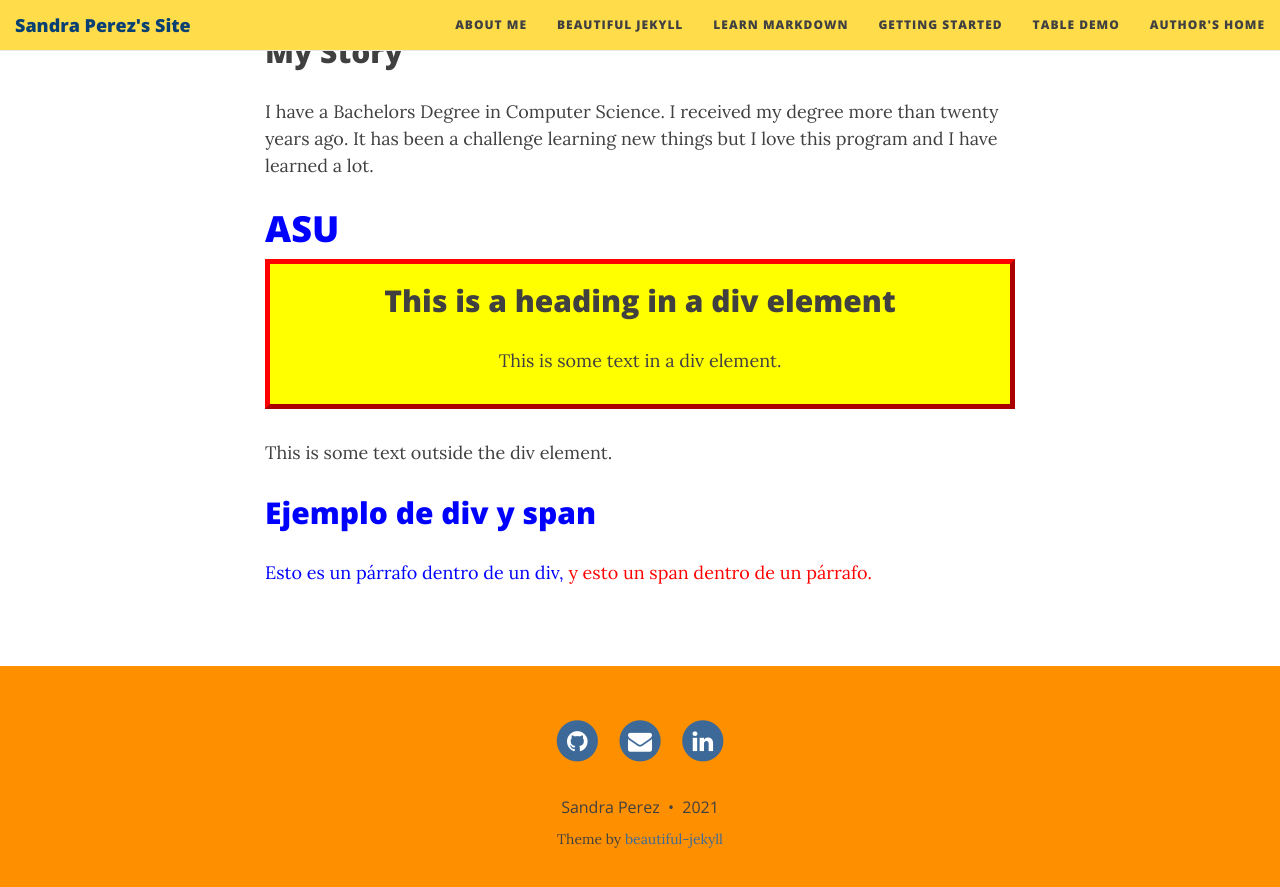
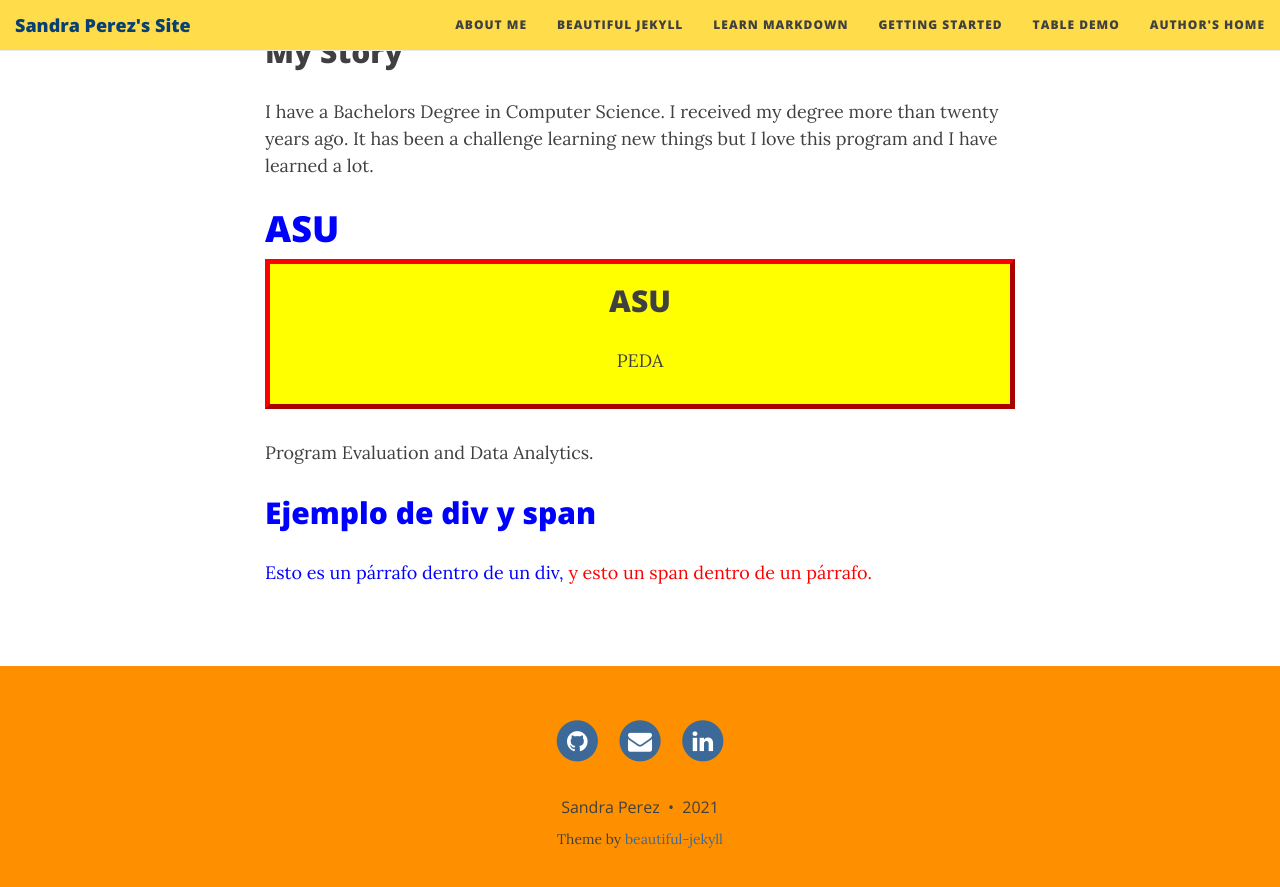
Before and after one commit to sandralili/mygithub, a Jekyll site: the page built from aboutme.md, in a window 1280 px wide and 900 px high, scrolled down 517 px. Shown: the top 887 px of the window. Built offline with Jekyll 4.4.1, drawn with Linux system fonts in a browser that asks for light colours; nearby versions of some CDN libraries; comment, search, counter and statistics services are not loaded.

Commit message:
Update aboutme.md

```diff
--- a/aboutme.md
+++ b/aboutme.md
@@ -51,11 +51,11 @@
 <h1> ASU </h1>
 
 <div class="myDiv">
-  <h2>This is a heading in a div element</h2>
-  <p>This is some text in a div element.</p>
+  <h2>ASU</h2>
+  <p>PEDA</p>
 </div>
 
-<p>This is some text outside the div element.</p>
+<p>Program Evaluation and Data Analytics.</p>
 
 </body>
 </html>
```
